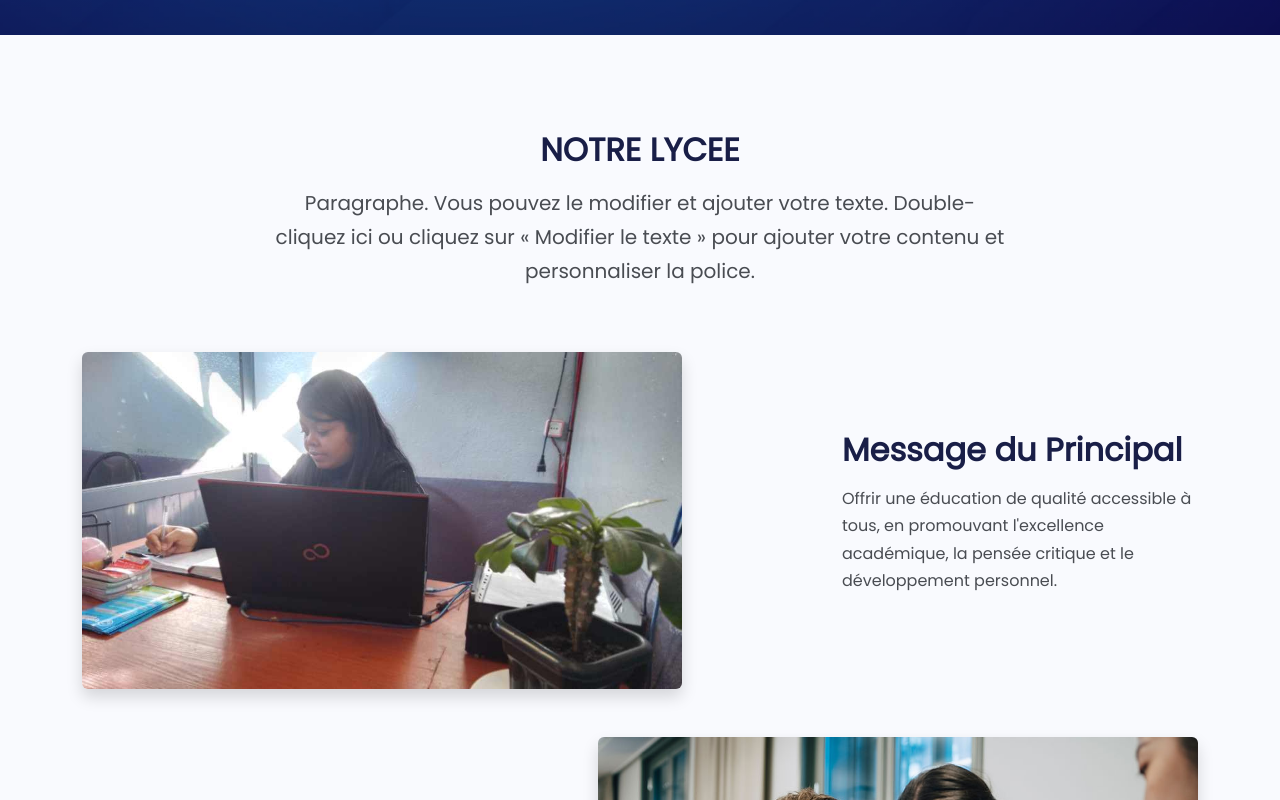
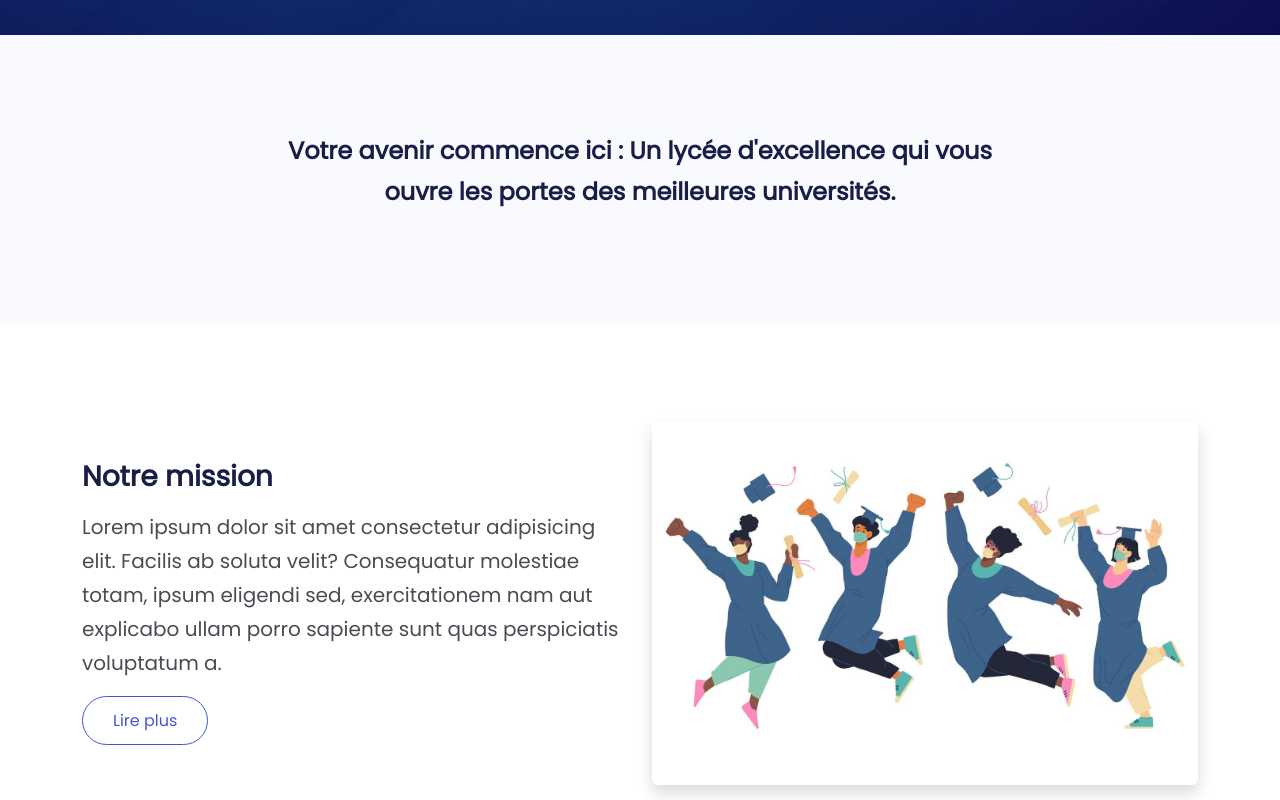
Before and after one commit to Radoniaina24/intello24, a Next.js app: page / in a window 1280 px wide. Shown: the part 680-1480 px from the top of the page. Built offline with nearby package versions, Linux system fonts and the light colour scheme.

Commit message:
add mission

```diff
--- a/src/app/page.js
+++ b/src/app/page.js
@@ -1,8 +1,9 @@
-import Introduction from '@/components/About/Introduction';
 import Contact from '@/components/Contact/Contact';
+import Details from '@/components/Details/Details';
+// import Details from '@/components/Details/Details';
 import Details2 from '@/components/Details/Details2';
-import Projects from '@/components/Education/Projects';
 import Hero from '@/components/Hero/Hero';
+
 export const metadata = {
   title: 'Acceuil',
 };
@@ -10,12 +11,8 @@ export default function Home() {
   return (
     <>
       <Hero />
-      <Introduction />
-      {/* <Details /> */}
-      {/* <Service /> */}
       <Details2 />
-      <Projects />
-      {/* <Testimonials /> */}
+      <Details />
       <Contact />
     </>
   );
--- a/src/components/About/Introduction.jsx
+++ b/src/components/About/Introduction.jsx
@@ -9,9 +9,8 @@ export default function About() {
           <div className='col-lg-8 offset-lg-2 text-center'>
             <h2>NOTRE LYCEE</h2>
             <p className='fs-5'>
-              Paragraphe. Vous pouvez le modifier et ajouter votre texte.
-              Double-cliquez ici ou cliquez sur « Modifier le texte » pour
-              ajouter votre contenu et personnaliser la police.
+              Reconnu pour les réusites des élèves aux examens officiels de
+              brevet et de Baccalauréat (Série génerale et SMTG).
             </p>
           </div>
         </div>
--- a/src/components/Details/Details.jsx
+++ b/src/components/Details/Details.jsx
@@ -1,68 +1,29 @@
-import Image from 'next/image'
-import React from 'react'
-import decorationStart from "@/images/decoration-star.svg"
-import detail from "@/images/details-1.png"
+import diplome from '@/images/diplome.jpg';
+import Image from 'next/image';
 export default function Details() {
   return (
-
-    <section
-      id="details"
-      className="details position-relative my-6 overflow-hidden"
-    >
-      <Image
-        src={decorationStart}
-        alt=""
-        className="decoration-star position-absolute"
-      />
-      <div className="container position-relative z-3">
-        <div className="row">
-          <div className="col-lg-6">
-            <div className="image-container d-flex justify-content-center">
-              <Image src={detail} alt="" className="img-fluid" />
-            </div>
+    <section className='mission my-6'>
+      <div className='container'>
+        <div className='row align-items-center'>
+          <div className='col-12 col-md-6'>
+            <h3>Notre mission</h3>
+            <p className='lead'>
+              Lorem ipsum dolor sit amet consectetur adipisicing elit. Facilis
+              ab soluta velit? Consequatur molestiae totam, ipsum eligendi sed,
+              exercitationem nam aut explicabo ullam porro sapiente sunt quas
+              perspiciatis voluptatum a.
+            </p>
+            <button className='btn btn-outline-primary '>Lire plus</button>
           </div>
-          <div className="col-lg-6">
-            <div className="mt-4">
-              <h2 className="mb-4">
-                Create <span className="text-primary">Unique</span> Office Spaces
-              </h2>
-              <ul className="list-unstyled">
-                <li className="d-flex mb-3">
-                  <i className="fas fa-check text-primary fa-2x mx-4"></i>
-                  <p>
-                    Our approach ensures that every office space is tailored to
-                    the unique needs and preferences of our clients. No two
-                    spaces look the same.
-                  </p>
-                </li>
-                <li className="d-flex mb-3">
-                  <i className="fas fa-check text-primary fa-2x mx-4"></i>
-                  <p>
-                    We pay attention to every detail, ensuring that the design
-                    elements, furniture, and decor create a harmonious and
-                    inspiring atmosphere.
-                  </p>
-                </li>
-                <li className="d-flex mb-3">
-                  <i className="fas fa-check text-primary fa-2x mx-4"></i>
-                  <p>
-                    Our team of experts guarantees that your office space will
-                    be a reflection of your brand identity and company culture.
-                  </p>
-                </li>
-                <li className="d-flex mb-3">
-                  <i className="fas fa-check text-primary fa-2x mx-4"></i>
-                  <p>
-                    Existence as discourse is. Pleasure friendly at marriage
-                    blessing or should
-                  </p>
-                </li>
-              </ul>
-              <a href="article.html" className="btn btn-primary">Get Started</a>
-            </div>
+          <div className='col-12 col-md-6'>
+            <Image
+              src={diplome}
+              alt='diplome'
+              className='img-fluide rounded shadow w-100 h-100'
+            />
           </div>
         </div>
       </div>
     </section>
-  )
+  );
 }
--- a/src/components/Details/Details2.js
+++ b/src/components/Details/Details2.js
@@ -1,59 +1,51 @@
-import React from 'react';
-import decoration from '@/images/decoration-star.svg'
-import details from '@/images/details-2.png'
-import Image from 'next/image';
-
 function Details2(props) {
   return (
     <>
-            <section className="details-2 position-relative my-6 overflow-hidden">
-                <Image
-                    src={decoration}
-                    alt=""
-                    className="decoration-star position-absolute"
-                />
-                <div className="container position-relative z-3">
-                    <div className="row">
-                        <div className="col-lg-6">
-                            <div className="text-container text-center text-lg-start mb-4">
-                                <h2>
-                                    Transform Your Workspace For Enhanced
-                                    <span className="text-primary">Productivity</span>
-                                </h2>
-                                <p>
-                                    A thoughtfully designed and well-organized office space has a
-                                    profound impact on productivity and employee satisfaction. It
-                                    sets the stage for seamless collaboration, efficient workflows,
-                                    and creative inspiration. At our company, we specialize in
-                                    creating tailored office environments that maximize productivity
-                                    and elevate the overall work experience.
-                                </p>
-                                <a href="#" className="btn btn-primary">Get Started</a>
-                            </div>
-                        </div>
-                        <div className="col-lg-6">
-                            <div className="image-container d-flex justify-content-center">
-                                <Image src={details} alt="" className="iimg-fluid"/>
-                            </div>
+      <section className='get-quote bg-light py-6 text-center'>
+        <div className='container'>
+          <div className='row'>
+            <div className='col-lg-8 offset-lg-2'>
+              <h4 className='lh-base'>
+                Votre avenir commence ici : Un lycée d&apos;excellence qui vous
+                ouvre les portes des meilleures universités.
+              </h4>
             </div>
           </div>
         </div>
       </section>
-            <section className="get-quote bg-light py-6 text-center">
-                <div className="container">
-                    <div className="row">
-                        <div className="col-lg-8 offset-lg-2">
-                            <h4 className="lh-base">
-                                Our team of highly skilled designers and interior construction
-                                workers can deliver above your level of expections
-                            </h4>
-                            <a href="#contact" className="btn btn-secondary btn-lg">Get Quote</a>
+
+      {/* <section id='stats' className='stats container'>
+        <div className='row my-6'>
+          <div className='col-md-3 col-sm-6 text-center'>
+            <h2 className='counter xl-text' data-target='328'>
+              328
+            </h2>
+            <p>Happy Customers</p>
+          </div>
+
+          <div className='col-md-3 col-sm-6 text-center'>
+            <h2 className='counter xl-text' data-target='285'>
+              285
+            </h2>
+            <p>Issues Solved</p>
+          </div>
+
+          <div className='col-md-3 col-sm-6 text-center'>
+            <h2 className='counter xl-text' data-target='159'>
+              159
+            </h2>
+            <p>Good Reviews</p>
+          </div>
+
+          <div className='col-md-3 col-sm-6 text-center'>
+            <h2 className='counter xl-text' data-target='128'>
+              128
+            </h2>
+            <p>Case Studies</p>
           </div>
         </div>
-                </div>
-            </section>
+      </section> */}
     </>
-
   );
 }
 
--- a/src/components/Hero/Hero.jsx
+++ b/src/components/Hero/Hero.jsx
@@ -24,7 +24,7 @@ export default function Hero() {
                 />
               </h1>
               <Link href='/about' class='btn btn-primary text-white mt-4'>
-                Découvrir le collège
+                En savoir plus
               </Link>
             </div>
           </div>
```
Also changed, not shown: src/images/diplome.jpg (added). Lines whose indentation alone changed are shown as unchanged.
